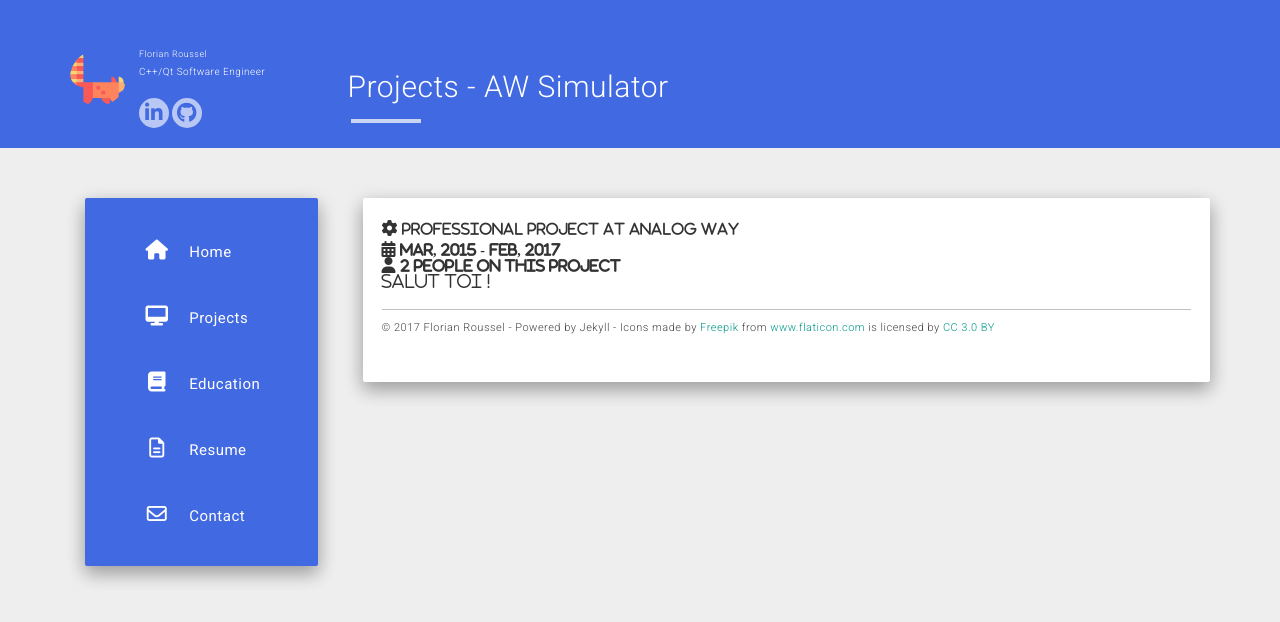
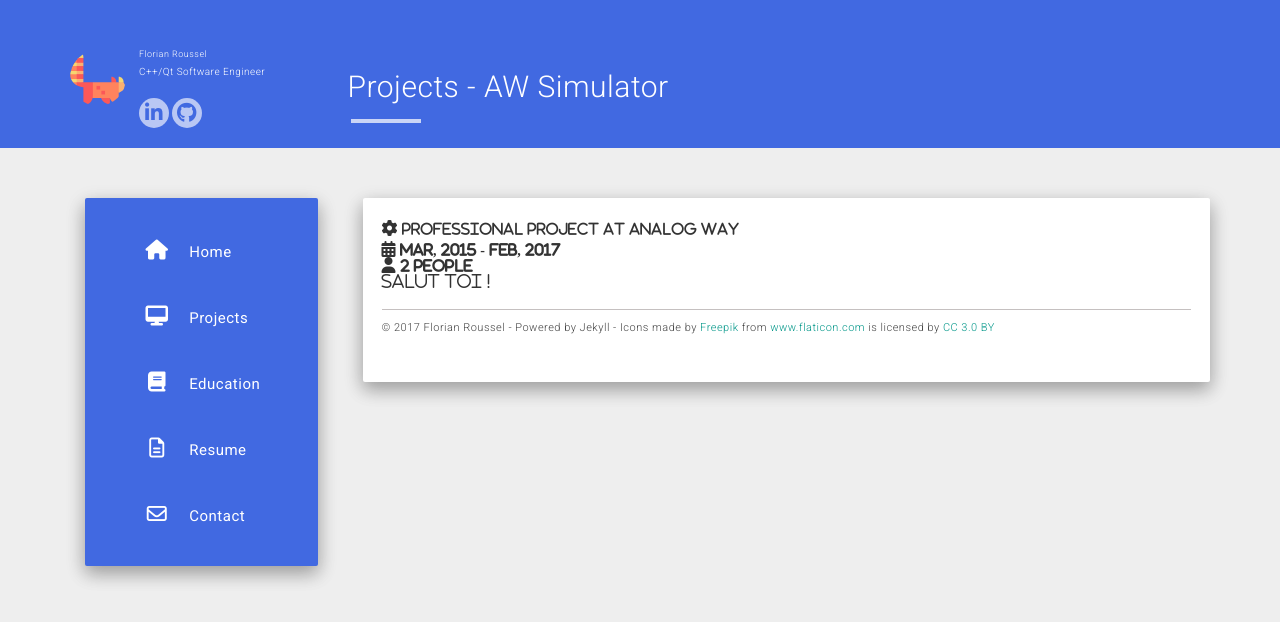
Before and after one commit to clement-roblot/karlito139.github.io, a Jekyll site: the page built from projects/awsimulator.md, in a window 1280 px wide. Shown: the top 622 px of the page. Built offline with Jekyll 4.4.1, drawn with Linux system fonts in a browser that asks for light colours; nearby versions of some CDN libraries.

Commit message:
- Retrait d'un texte évident.

```diff
--- a/_layouts/project_item.html
+++ b/_layouts/project_item.html
@@ -10,7 +10,7 @@ layout: default
 			<br/>
 			{% if page.team_number %}
 			<span class="fa fa-user"></span>
-			<span class="project-item-header">{{ page.team_number }} people on this project</span>
+			<span class="project-item-header">{{ page.team_number }} people</span>
 			{% endif %}
 			<br/>
 			{{ content }}
```
